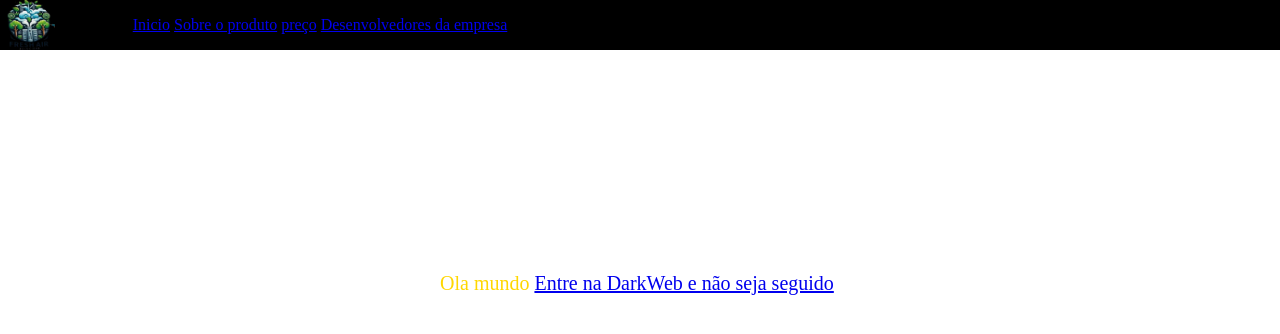
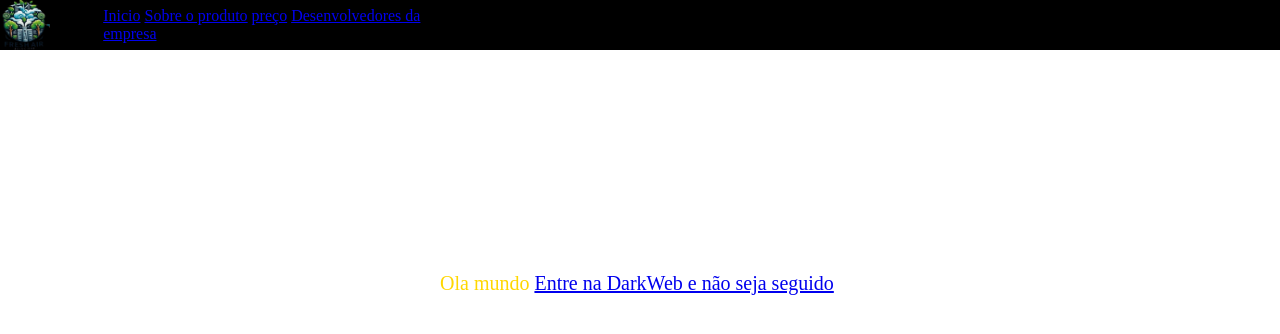
Before and after one commit to Lexlenn/AirPurifing, a plain HTML site: page index.html in a window 1280 px wide. Drawn offline with Linux system fonts and the light colour scheme.

Commit message:
operation

```diff
--- a/index.css
+++ b/index.css
@@ -9,7 +9,8 @@ p{
 body{
     display:flex;
     justify-content:center;
-    background-color:white
+    background-color:white;
+
 }
 header{
     background-color:black;
@@ -19,7 +20,7 @@ header{
     display:flex;
     align-items:center;
     justify-content:center;
-    max-width:1290px;
+    max-width:1080px;
 }
 .box {
     width: 60%
```
